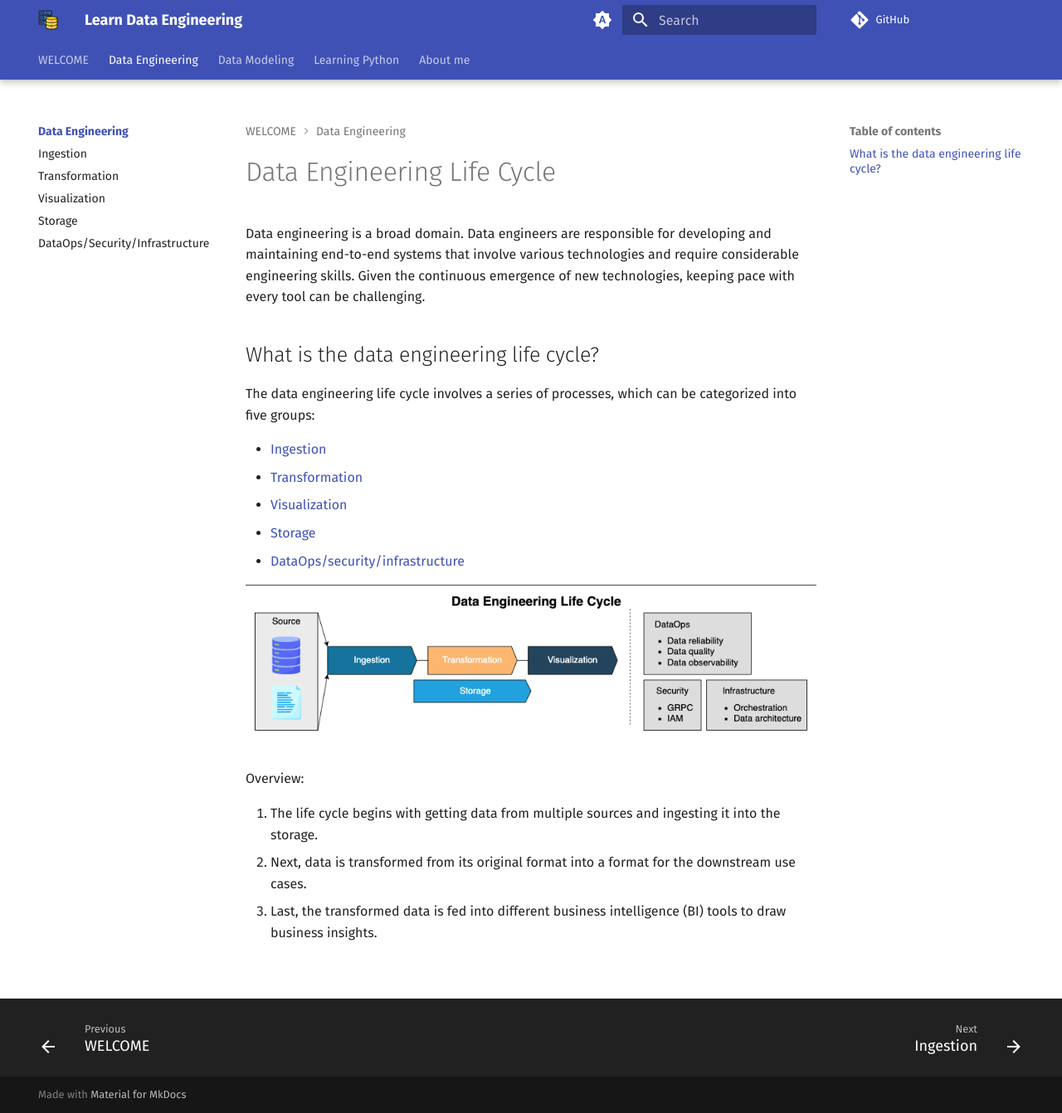
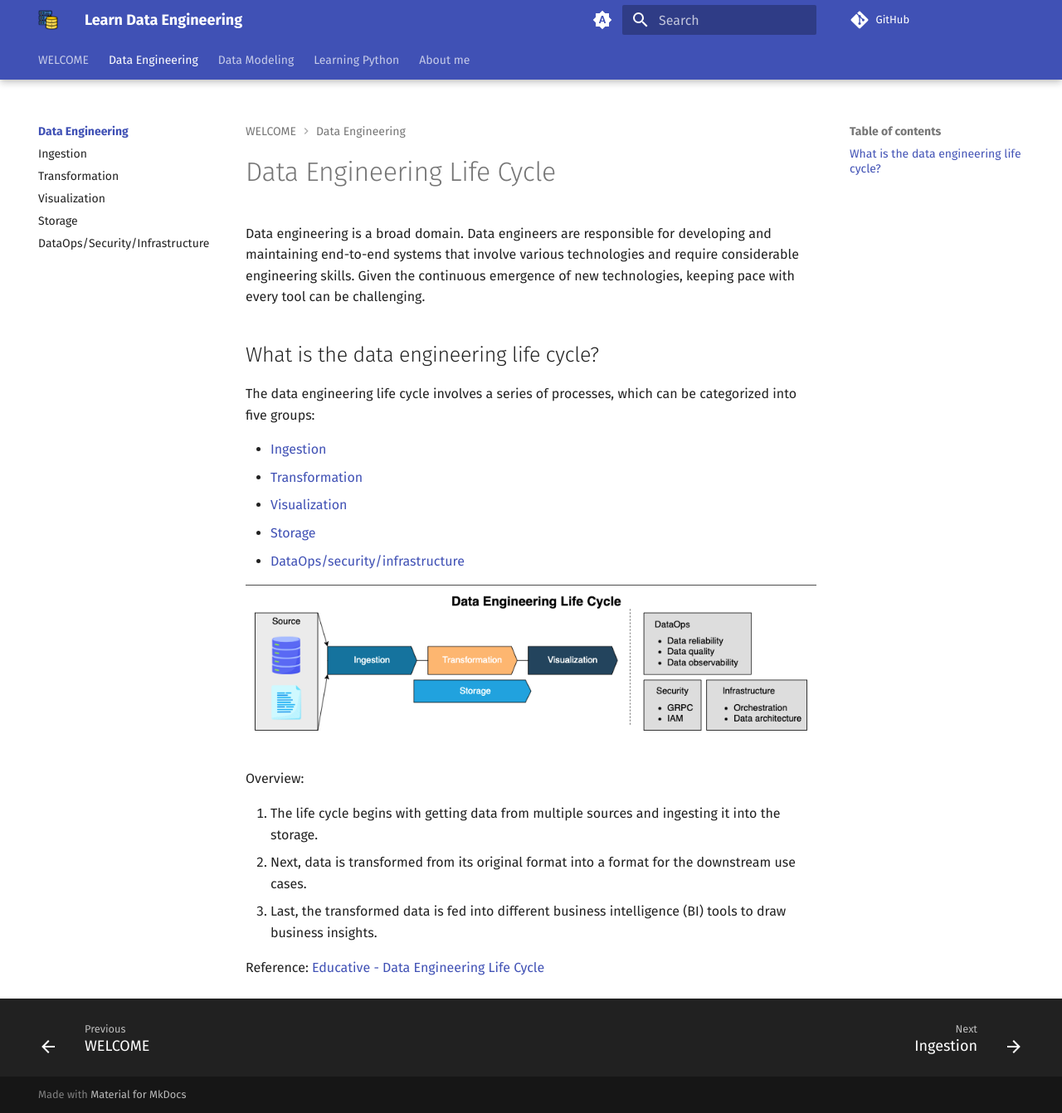
Before and after one commit to karlchris/data-engineering, an MkDocs documentation site: the page built from docs/data-engineering/README.md, in a window 1280 px wide and 1342 px high. Shown: the whole window at 83% size. Built offline with MkDocs 1.6.1 and Material for MkDocs 9.7.7, drawn with Linux system fonts in a browser that asks for light colours; comment, search, counter and statistics services are not loaded.

Commit message:
add reference

```diff
--- a/docs/data-engineering/README.md
+++ b/docs/data-engineering/README.md
@@ -20,3 +20,5 @@ Overview:
 1. The life cycle begins with getting data from multiple sources and ingesting it into the storage.
 2. Next, data is transformed from its original format into a format for the downstream use cases.
 3. Last, the transformed data is fed into different business intelligence (BI) tools to draw business insights.
+
+Reference: [Educative - Data Engineering Life Cycle](https://www.educative.io/courses/data-engineering-foundations/introduction-to-data-engineering-life-cycle)
```
